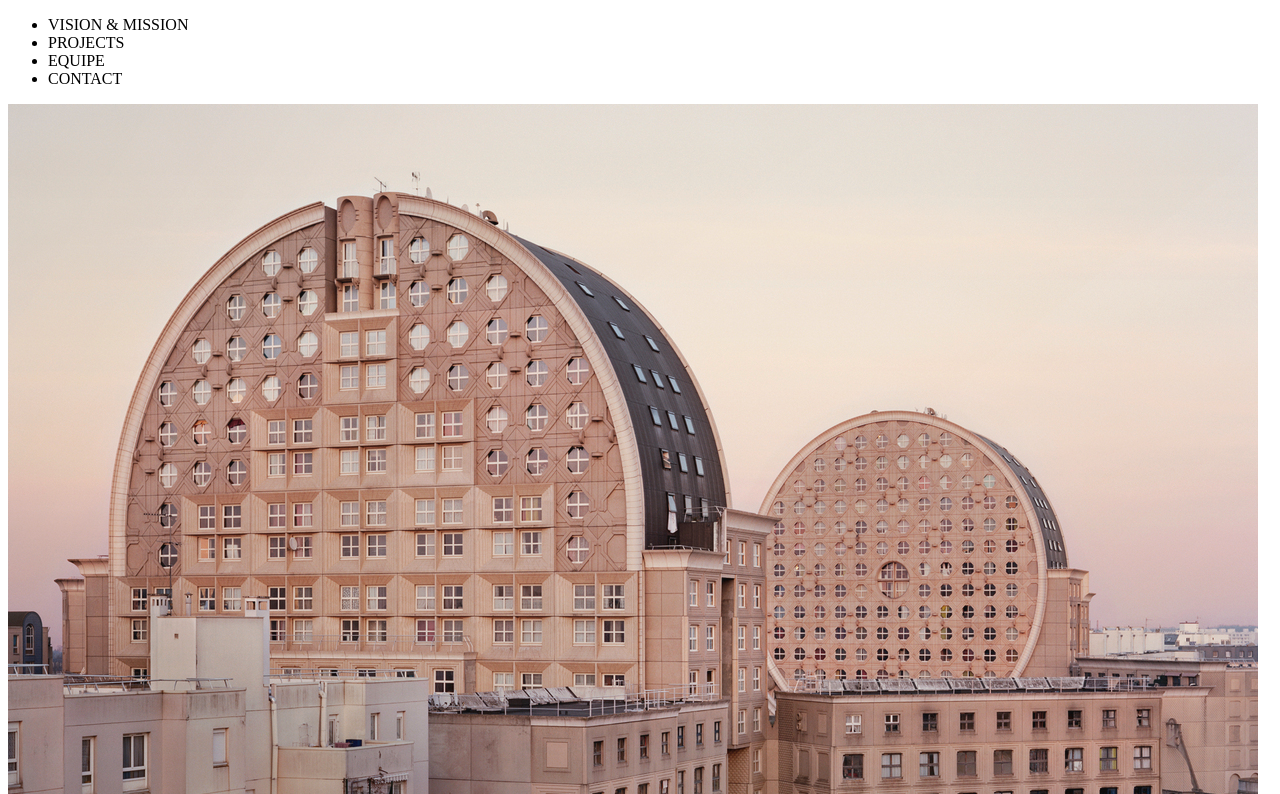
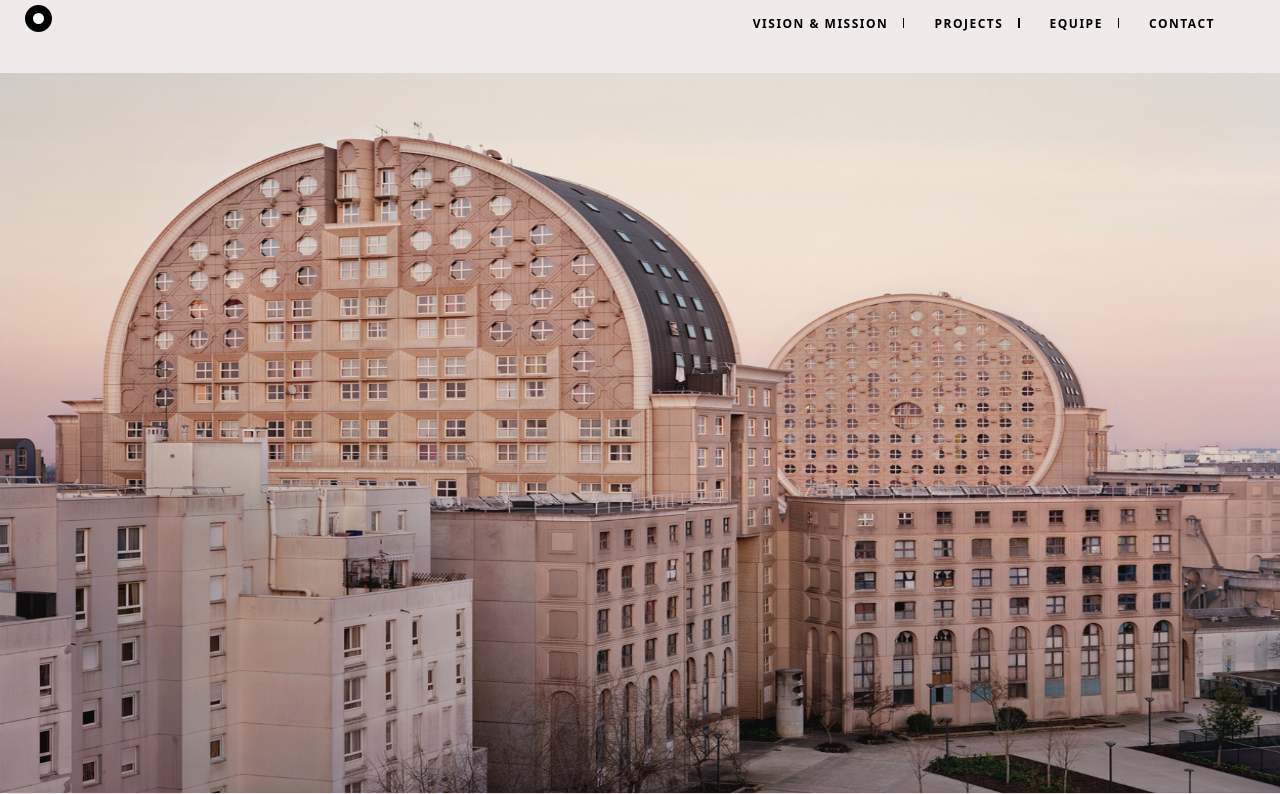
Before and after one commit to 0kri/Re-Educate-08, a plain HTML site: page index.html in a window 1280 px wide. Shown: the top 794 px of the page. Drawn offline with Linux system fonts and the light colour scheme.

Commit message:
finish styling header with navigation

```diff
--- a/index.html
+++ b/index.html
@@ -4,6 +4,7 @@
     <meta charset="UTF-8">
     <meta http-equiv="X-UA-Compatible" content="IE=edge">
     <meta name="viewport" content="width=device-width, initial-scale=1.0">
+    <link rel="stylesheet" href="style.css">
     <title>Home Work</title>
 </head>
 <body>
@@ -19,7 +20,9 @@
         </nav>
     </header>
     <main>
-        <img src="photo/postmodernism.jpg" alt="building">
+        <div>
+            <img src="photo/postmodernism.jpg" alt="building" class="main-photo">
+        </div>
         <section class="first-section">
             <div class="first-paragraph">
                 <h1>BRUXELLES</h1>
--- a/style.css
+++ b/style.css
@@ -0,0 +1,73 @@
+* {
+    margin: 0;
+    padding: 0;
+    box-sizing: border-box;
+}
+body {
+    background-color: #f0eaea;
+}
+header {
+    width: 100%;
+    height: 73px;
+    position: relative;
+}
+nav {
+    display: flex;
+    justify-content: space-between;
+    padding: 0 50px 0 25px;
+    width: 100%;
+    position: fixed;
+    z-index: 1;
+    background-color: #f0eaea;
+}
+.logo {
+    display: inline-block;
+    width: 27px;
+    height: 27px;
+    background-color: white;
+    border-radius: 50%;
+    border: 8px solid #000000;
+    margin-top: 5px;
+}
+ul {
+    display: flex;
+}
+li {
+    display: inline-block;
+    padding: 15px;
+    color: #000000;
+    font-size: 12px;
+    text-align: center;
+    font-weight: bold;
+    letter-spacing: 1.5px;
+    line-height: 18px;
+    font-family: system-ui, -apple-system, BlinkMacSystemFont, 'Segoe UI', Roboto, Oxygen, Ubuntu, Cantarell, 'Open Sans', 'Helvetica Neue', sans-serif;
+}
+.main-photo {
+    width: 100%;
+    height: 90vh;
+}
+li:first-child:after {
+    content: "";
+    display: inline-block;
+    width: 1.2px;
+    height: 10px;
+    background-color: #000000;
+    margin-left: 15px;
+}
+li:nth-child(2):after {
+    content: "";
+    display: inline-block;
+    width: 1.2px;
+    height: 10px;
+    background-color: #000000;
+    margin-left: 15px;
+}
+li:nth-child(3):after {
+    content: "";
+    display: inline-block;
+    width: 1.2px;
+    height: 10px;
+    background-color: #000000;
+    margin-left: 15px;
+}
```
